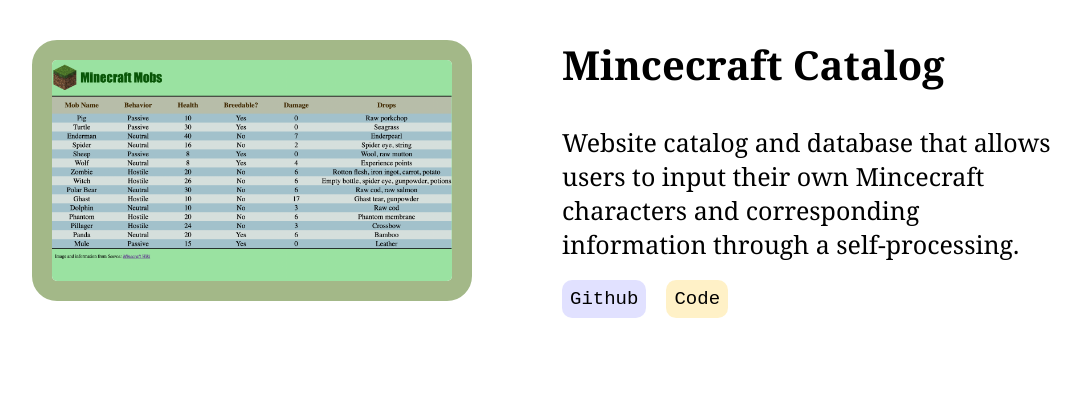
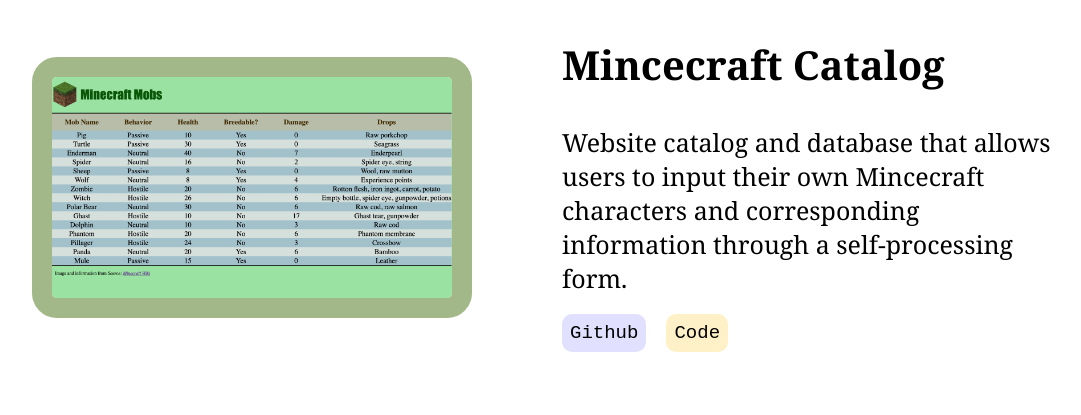
Before and after one commit to valerieberiquette/portfolio, a plain HTML site: page index.html in a window 1280 px wide. Shown: the part 2240-2655 px from the top of the page, without its empty margins (93-1174 px from the left). Drawn offline with Linux system fonts and the light colour scheme.

Commit message:
update grammar homepage

```diff
--- a/index.html
+++ b/index.html
@@ -94,7 +94,7 @@
             <div class="info">
                 <a href="https://github.com/valberri/Websites/tree/main/vlb49-project2"><h2>Mincecraft Catalog</h2></a>
                 <p id="first">Website catalog and database that allows users to input their own Mincecraft characters
-                   and corresponding information through a self-processing.</p>
+                   and corresponding information through a self-processing form.</p>
                    <div class="topic">
                         <p id="g">Github</p>
                         <p id="c">Code</p>
```
